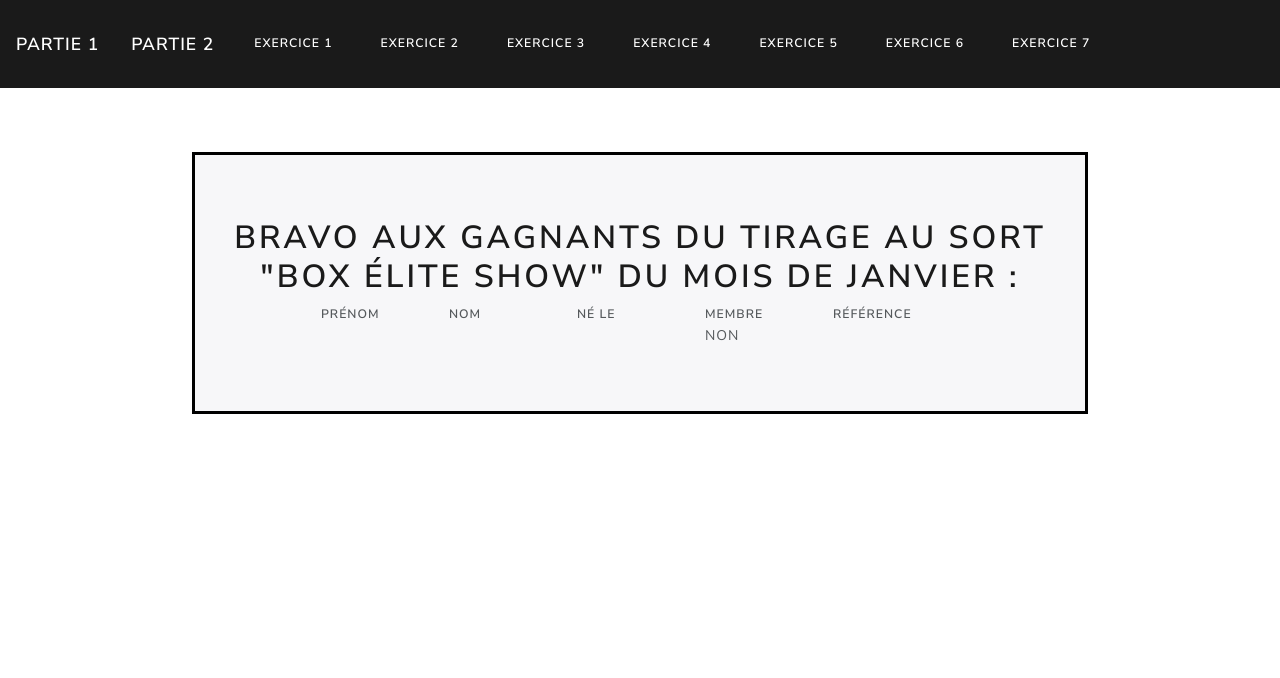
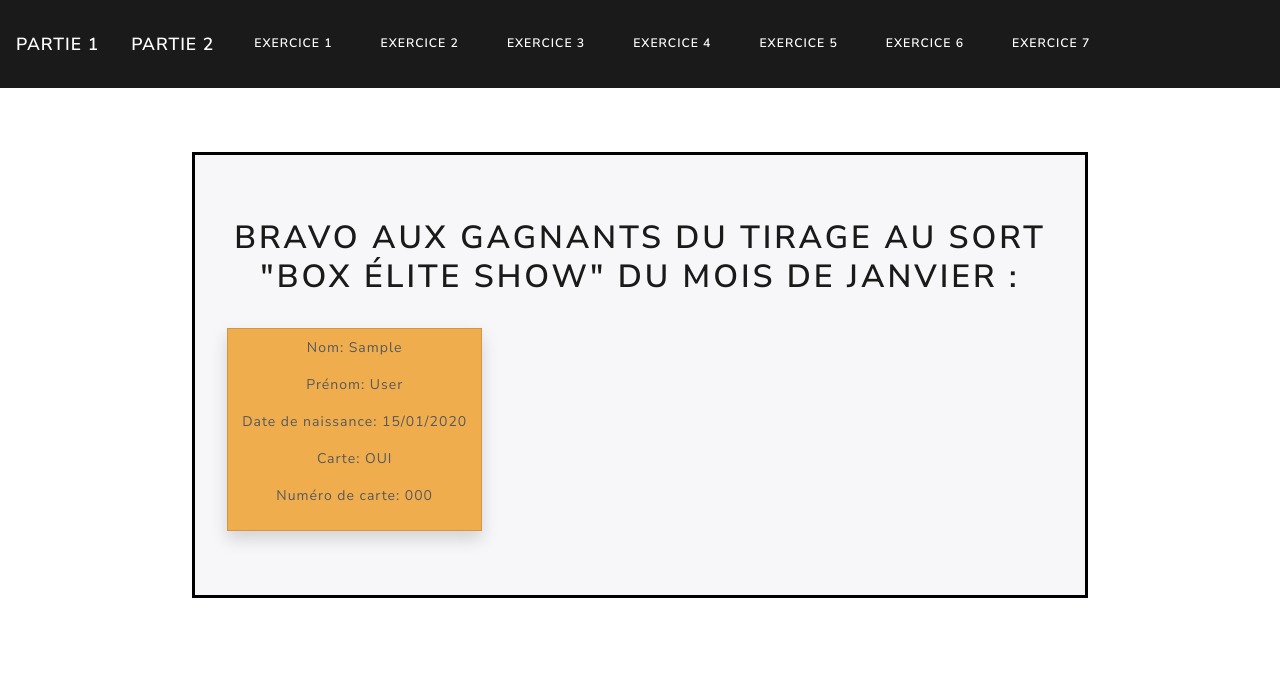
Before and after one commit to LilyDubas/exercicesPDO, a PHP site: page /Exercice7/index.php in a window 1280 px wide. Shown: the part 301-979 px from the top of the page. Before the commit the page ends 715 px from the top, so only its background shows below. Run offline with PHP 8.4, Linux system fonts and the light colour scheme; tables that the repository leaves empty or names only in its code hold one stand-in row (values such as "Sample post"); data that the repository does not hold is empty; grey boxes are pictures that could not be loaded.

Commit message:
corrections

```diff
--- a/Partie1/Exercice5/index.php
+++ b/Partie1/Exercice5/index.php
@@ -37,7 +37,8 @@
     $usersList = $usersQueryStat->fetchAll(PDO::FETCH_ASSOC);
     foreach ($usersList AS $user):
       ?>
-      <p><?= $user['lastName'] . ' ' . $user['firstName'] ?></p>
+        <p>Nom: <?= $user['lastName']?></p>
+        <p>Prénom: <?= $user['firstName'] ?></p>
       <?php
     endforeach;
     ?>
--- a/Partie1/Exercice7/index.php
+++ b/Partie1/Exercice7/index.php
@@ -30,46 +30,32 @@
     }
 
     ?>
-    <table id="program">
-      <thead>
-        <tr>
-          <th>Prénom</th>
-          <th>Nom</th>
-          <th>Né le</th>
-          <th>Membre</th>
-          <th>Référence</th>
-        </tr>
-      </thead>
-        <tbody>
         <?php
 
         $db = connectDb();
         $db->exec("SET CHARACTER SET utf8");
-        $query = 'SELECT * FROM `clients`';
+        $query  = 'SELECT `lastName`, `firstName`, DATE_FORMAT(`birthDate`, \'%d/%m/%Y\') `birthDate`, `card`, `cardNumber` FROM `clients`';
         $usersQueryStat = $db->query($query);
-        $usersList = $usersQueryStat->fetchAll(PDO::FETCH_ASSOC);
+        $usersList = $usersQueryStat->fetchAll(PDO::FETCH_OBJ); ?>
+        <div class="row">
+        <?php
         foreach ($usersList AS $user):
-          if ($user['card']=='1') {
-            $user['card']="OUI";
-          }
-          else {
-            $user['card']="NON";
-          }
           ?>
-
-          <tr>
-            <td><?= $user['firstName'] ?></td>
-            <td><?= $user['lastName'] ?></td>
-            <td><?= $user['birthDate'] ?></td>
-            <td><?= $user['card'] ?></td>
-            <td><?= $user['cardNumber'] ?></td>
-          </tr>
-
+        <div class="col-md-4">
+          <div class="card p-2 mt-4 shadow bg-warning">
+            <p>Nom: <?= $user->firstName ?></p>
+            <p>Prénom: <?= $user->lastName ?></p>
+            <p>Date de naissance: <?= $user->birthDate ?></p>
+            <p>Carte: <?= $user->card ? 'OUI' : 'NON' ?></p>
+            <?php if ($user->card): ?>
+            <p>Numéro de carte: <?= $user->cardNumber ?></p>
+            <?php endif; ?>
+          </div>
+        </div>
           <?php
         endforeach;
         ?>
-      </tbody>
-  </table>
+        </div>
 </div>
 <div class="blank">
 
```
Also changed, not shown: Partie1/Exercice6/index.php (+5 -5 lines).
